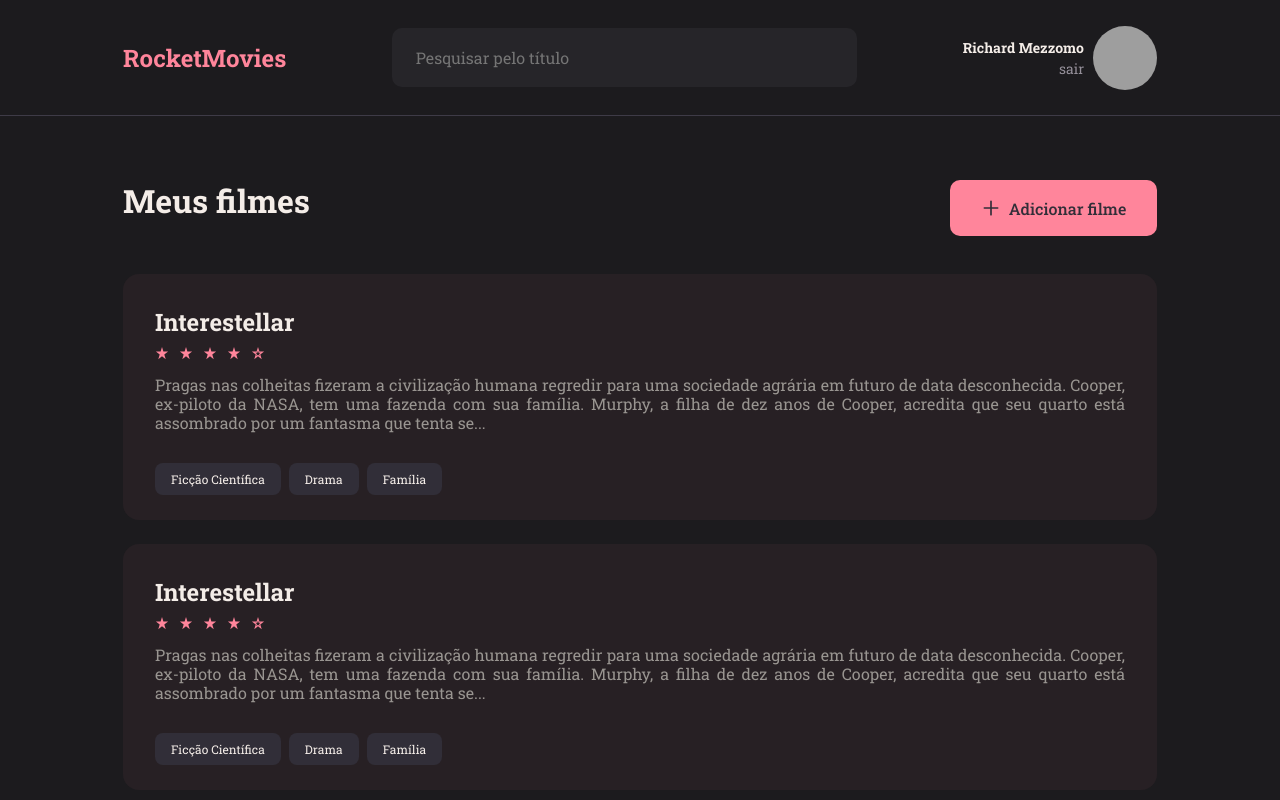
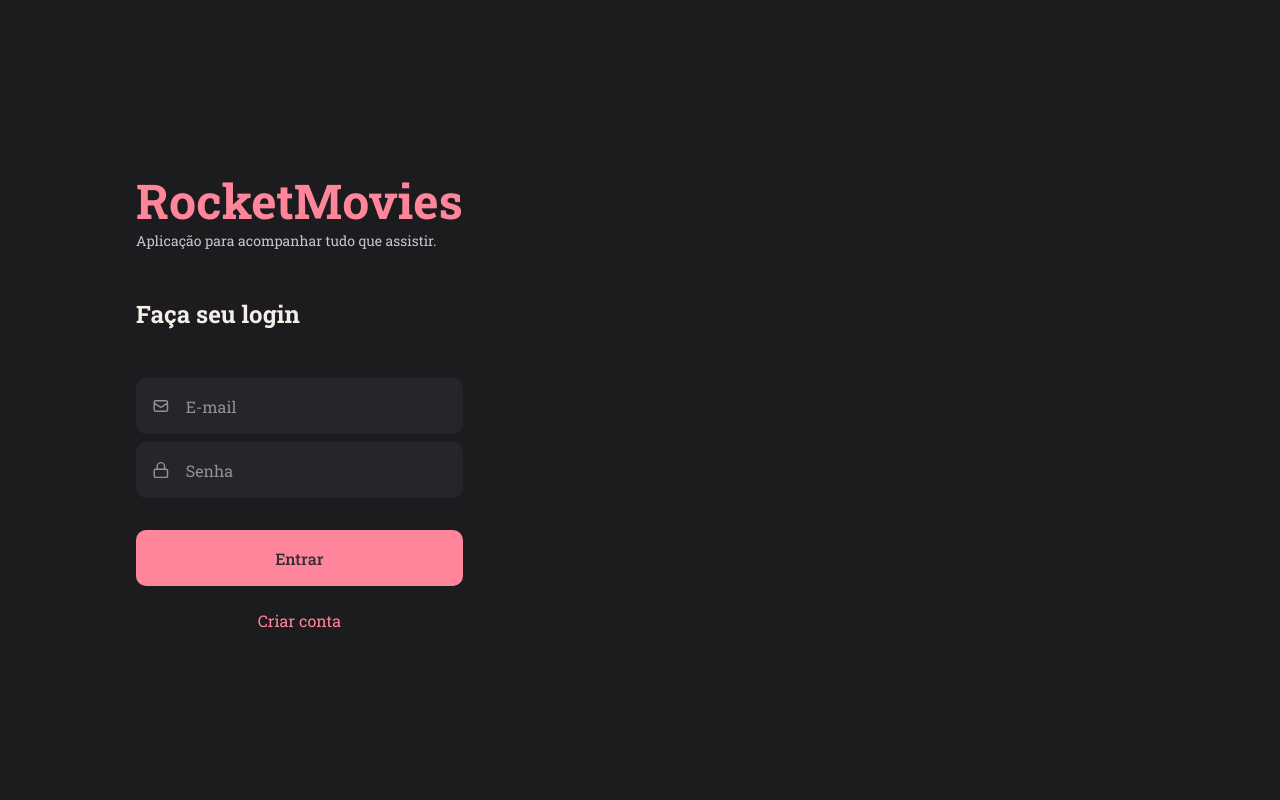
Before and after one commit to richardmezzomo/RocketMovies-Frontend, a React (Vite) app: page / in a window 1280 px wide. Shown: the top 800 px of the page. Built offline with nearby package versions, Linux system fonts and the light colour scheme; grey boxes are pictures that could not be loaded.

Commit message:
feat: adds signin

```diff
--- a/src/components/Header/index.jsx
+++ b/src/components/Header/index.jsx
@@ -1,10 +1,13 @@
-import { Container, Profile } from "./styles";
+import { Container, Profile, Search } from "./styles";
+import { Input } from "../Input";
 
 export function Header() {
   return (
     <Container>
       <h1>RocketMovies</h1>
-      <input type="text" name="search" id="search" placeholder="Pesquisar pelo título" />
+      <Search>
+        <Input placeholder="Pesquisar pelo título" />
+      </Search>
       <Profile>
         <div>
           <strong>Richard Mezzomo</strong>
--- a/src/components/Header/styles.js
+++ b/src/components/Header/styles.js
@@ -18,17 +18,6 @@ export const Container = styled.header `
         color: ${({theme}) => theme.COLORS.PINK};
         font-size: 2.4rem;
         align-self: center;
-    }
-
-    > #search {
-        align-self: center;
-        padding: 1.9rem 2.4rem;
-        border-radius: 1rem;
-        border: none;
-        background: ${({theme}) => theme.COLORS.BACKGROUND_700};
-        color: ${({theme}) => theme.COLORS.GRAY_100};
-
-        width: 45%;
     }
 `
 
@@ -56,6 +45,13 @@ export const Profile = styled.div `
         strong {
             font-size: 1.4rem;
             color: ${({theme}) => theme.COLORS.WHITE};
+            display: inline-block;
         }
     }
 `
+
+export const Search = styled.div `
+    width: 65%;
+    display: flex;
+    align-items: center;
+`
--- /dev/null
+++ b/src/components/Input/index.jsx
@@ -0,0 +1,12 @@
+import { Container } from './styles';
+
+export function Input({icon: Icon, ...rest}) {
+
+  return (
+    <Container>
+      {Icon && <Icon size={20} />}
+      <input {...rest} />
+    </Container>
+  )
+
+}
--- /dev/null
+++ b/src/components/Input/styles.js
@@ -0,0 +1,33 @@
+import styled from "styled-components";
+
+export const Container = styled.div`
+  width: 100%;
+  display: flex;
+  align-items: center;
+
+  background-color: ${({theme}) => theme.COLORS.BACKGROUND_700};
+  color: ${({theme}) => theme.COLORS.GRAY_100};
+
+  margin-bottom: .8rem;
+  border-radius: 1rem;
+
+  > input {
+    height: 5.6rem;
+    width: 100%;
+
+    padding: 1.6rem;
+
+    color: ${({theme}) => theme.COLORS.GRAY_100};
+    background-color: transparent;
+    border: 0;
+
+    &::placeholder {
+      color: ${({theme}) => theme.COLORS.GRAY_100};
+    }
+  }
+
+  > svg {
+      margin-left: 1.6rem;
+    }
+
+`
--- a/src/main.jsx
+++ b/src/main.jsx
@@ -5,13 +5,13 @@ import GlobalStyles from './styles/global'
 
 import theme from './styles/theme'
 
-import { Home } from './pages/Home'
+import { SignIn } from './pages/SignIn'
 
 ReactDOM.createRoot(document.getElementById('root')).render(
   <React.StrictMode>
     <ThemeProvider theme={theme}>
       <GlobalStyles />
-      <Home />
+      <SignIn />
     </ThemeProvider>
   </React.StrictMode>,
 )
--- /dev/null
+++ b/src/pages/SignIn/index.jsx
@@ -0,0 +1,42 @@
+import { Container, Form } from './styles';
+
+import { Input } from '../../components/Input';
+import { Button } from '../../components/Button';
+import { LinkBack } from '../../components/LinkBack';
+
+import { HiOutlineMail } from "react-icons/hi";
+import { FiLock } from "react-icons/fi";
+
+export function SignIn() {
+  return (
+    <Container>
+
+      <Form>
+        <h1>RocketMovies</h1>
+        <p>Aplicação para acompanhar tudo que assistir.</p>
+
+        <h2>Faça seu login</h2>
+
+        < Input
+          placeholder="E-mail"
+          type="email"
+          icon={HiOutlineMail}
+        />
+
+        < Input
+          placeholder="Senha"
+          type="password"
+          icon={FiLock}
+        />
+
+        <Button>Entrar</Button>
+
+
+        <LinkBack to="#">Criar conta</LinkBack>
+
+
+
+      </Form>
+    </Container>
+  );
+}
--- /dev/null
+++ b/src/pages/SignIn/styles.js
@@ -0,0 +1,49 @@
+import styled from "styled-components";
+
+export const Container = styled.div`
+  height: 100vh;
+
+  display: flex;
+  align-items: stretch;
+`
+
+export const Form = styled.form`
+  padding: 0 13.6rem;
+
+  display: flex;
+  flex-direction: column;
+  justify-content: center;
+  align-items: center;
+
+  text-align: center;
+
+  > h1 {
+    font-weight: 700;
+    font-size: 4.8rem;
+    line-height: 6.3rem;
+    color: ${({theme}) => theme.COLORS.PINK};
+  }
+
+  > p {
+    font-size: 1.4rem;
+    line-height: 1.8rem;
+    color: ${({theme}) => theme.COLORS.WHITE_100};
+    align-self: flex-start;
+
+    margin-bottom: 4.8rem;
+  }
+
+  > h2 {
+    font-size: 2.4rem;
+    line-height: 3.2rem;
+
+    color: ${({theme}) => theme.COLORS.WHITE};
+
+    align-self: flex-start;
+    margin-bottom: 4.8rem;
+  }
+
+  > button {
+    margin: 2.4rem 4.8rem;
+  }
+`
--- a/src/styles/theme.js
+++ b/src/styles/theme.js
@@ -5,6 +5,7 @@ export default {
       BACKGROUND_700: "#262529",
 
       WHITE: "#F4EDE8",
+      WHITE_100: "#CAC4CF",
 
       GRAY_100: "#948F99",
       GRAY_200: "#3E3B47",
```
